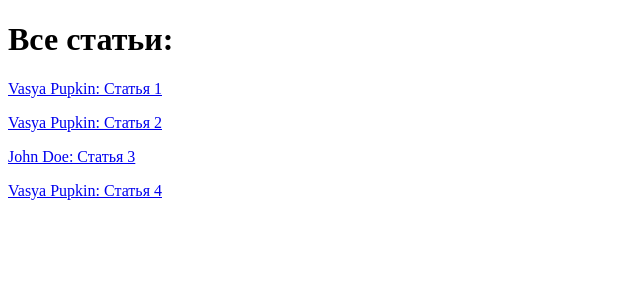
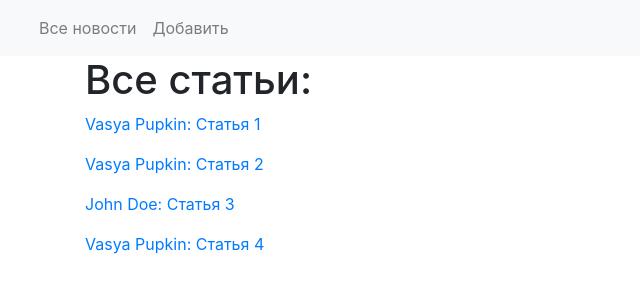
Before and after one commit to nrbksv/flask-hello-app, a Flask app: page /articles/ in a window 1280 px wide. Shown: the top 300 px of the page, without its empty margins (0-640 px from the left). Run offline with Flask 2, Linux system fonts and the light colour scheme; some libraries are stand-ins or nearby versions.

Commit message:
Добавлены навигация и заголовок документа.

```diff
--- a/templates/article_view.html
+++ b/templates/article_view.html
@@ -1,5 +1,7 @@
 {% extends 'base.html' %}
+{% include 'nav_bar.html' %}
 
+{% block title %}{{ article.id }}:{{ article.title }}{% endblock %}
 {% block page_header %}Статья #{{ article.id }}{% endblock page_header %}
 
 {% block content %}
--- a/templates/base.html
+++ b/templates/base.html
@@ -4,7 +4,8 @@
     <meta charset="UTF-8">
     <meta http-equiv="X-UA-Compatible" content="IE=edge">
     <meta name="viewport" content="width=device-width, initial-scale=1.0">
-    <title>Document</title>
+    <link rel="stylesheet" href="https://stackpath.bootstrapcdn.com/bootstrap/4.5.2/css/bootstrap.min.css">
+    <title>Новости-{% block title %}{% endblock %}</title>
 </head>
 <body>
     <div class="container">
--- a/templates/index.html
+++ b/templates/index.html
@@ -1,6 +1,7 @@
 {% extends 'base.html' %}
+{% include 'nav_bar.html' %}
 
-
+{% block title %}Все статьи{% endblock %}
 {% block page_header %}Все статьи:{% endblock page_header %}
 
 {% block content %}
--- /dev/null
+++ b/templates/nav_bar.html
@@ -0,0 +1,17 @@
+<nav class="navbar navbar-expand-lg navbar-light bg-light">
+    <div class="container-fluid">
+      <button class="navbar-toggler" type="button" data-bs-toggle="collapse" data-bs-target="#navbarSupportedContent" aria-controls="navbarSupportedContent" aria-expanded="false" aria-label="Toggle navigation">
+        <span class="navbar-toggler-icon"></span>
+      </button>
+      <div class="collapse navbar-collapse" id="navbarSupportedContent">
+        <ul class="navbar-nav me-auto mb-2 mb-lg-0">
+          <li class="nav-item">
+            <a class="nav-link" aria-current="page" href="/articles/">Все новости</a>
+          </li>
+          <li class="nav-item">
+            <a class="nav-link" href="#">Добавить</a>
+          </li>
+        </ul>
+      </div>
+    </div>
+  </nav>
```
